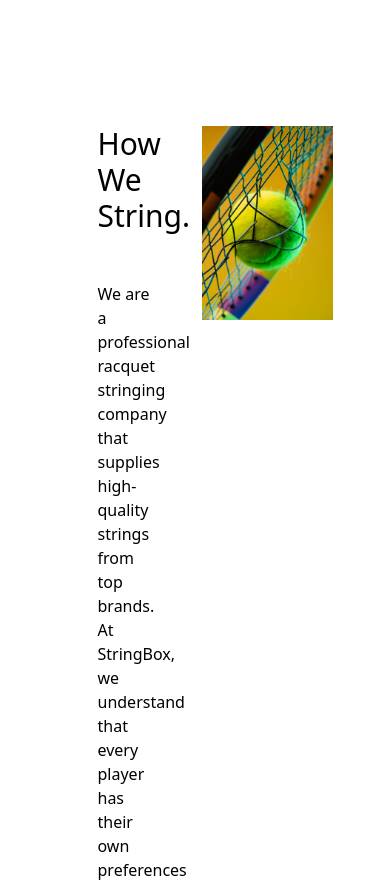
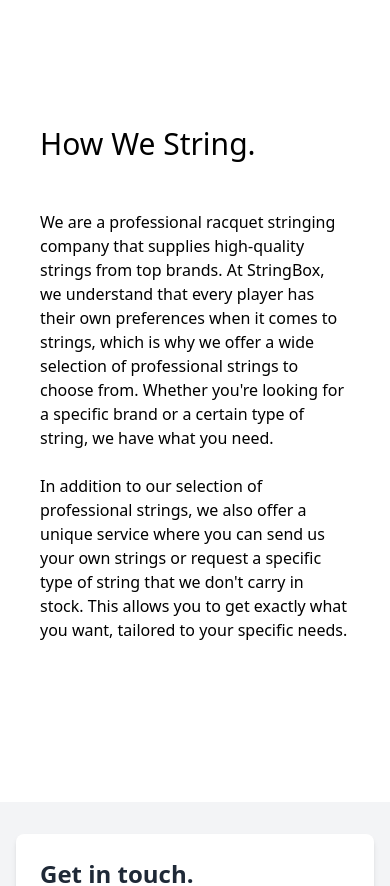
Before and after one commit to AngusBlomley/string-box, a Next.js app: page / in a window 390 px wide. Shown: the part 4700-5586 px from the top of the page. Built offline with nearby package versions, Linux system fonts and the light colour scheme.

Commit message:
phone update for about section

```diff
--- a/src/components/index.js
+++ b/src/components/index.js
@@ -252,8 +252,8 @@
                 </div >
             </div >
 
-            <section className="flex row-auto justify-center mt-40 mx-auto w-1/2">
-                <div className="w-1/3">
+            <section className="flex row-auto justify-center mt-40 mx-auto w-1/2 max-lg:w-full m-0">
+                <div className="w-1/3 max-lg:w-full mx-10">
                     <h2 className="text-3xl">How We String.</h2>
                     <br></br><br></br>
                     <p className="w-full">We are a professional racquet stringing company that supplies high-quality strings from top brands. At StringBox, we understand that every player has their own preferences when it comes to strings, which is why we offer a wide selection of professional strings to choose from. Whether you're looking for a specific brand or a certain type of string, we have what you need.
@@ -266,7 +266,7 @@
                         alt="strings breaking"
                         width={330}
                         height={0}
-                        className="mx-auto ml-10"
+                        className="mx-auto ml-10 max-lg:hidden"
                     />
                 </div>
             </section>
```
